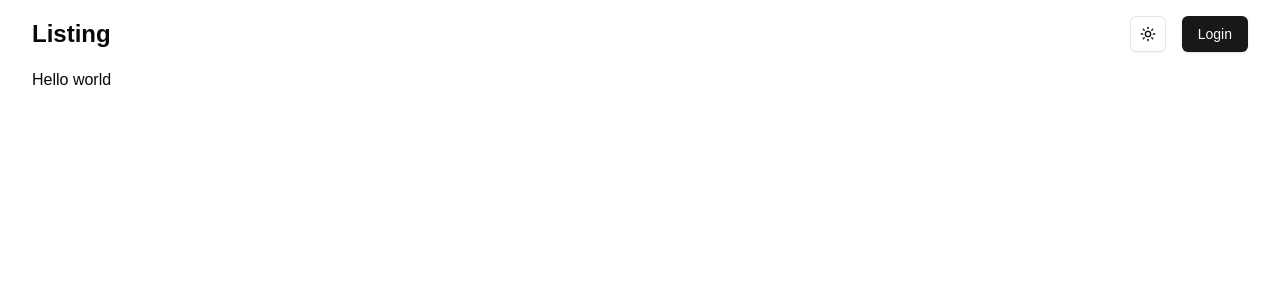
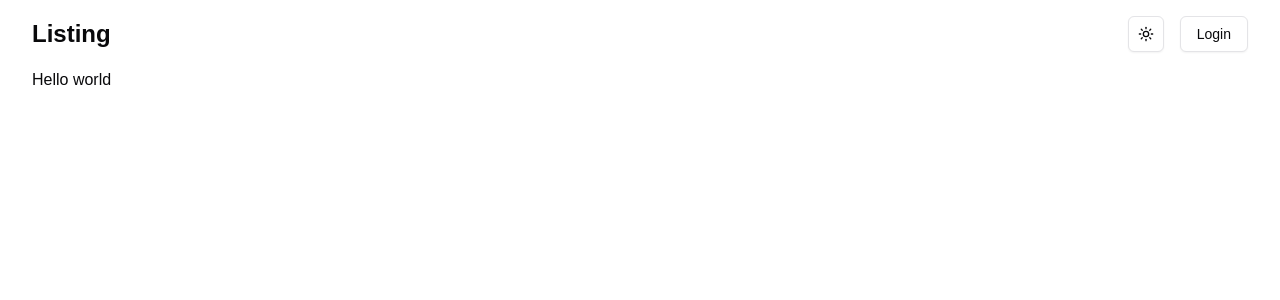
Before and after one commit to yashdev9274/listing, a Next.js app: page / in a window 1280 px wide. Shown: the top 300 px of the page. Built offline with nearby package versions, Linux system fonts and the light colour scheme; no server answers.

Commit message:
Enhance Navbar component with authentication logic for login/logout functionality.

```diff
--- a/components/home/navbar.tsx
+++ b/components/home/navbar.tsx
@@ -1,8 +1,11 @@
 import Link from "next/link";
-import { Button } from "../ui/button";
+import { Button, buttonVariants } from "../ui/button";
 import { ModeToggle } from "./ThemeToggle";
+import { auth, signOut } from "@/app/utils/auth";
 
-export function Navbar(){
+export async function Navbar(){
+
+    const session = await auth()
     return(
         <nav className="flex justify-between items-center py-4">
             <Link href="/">
@@ -10,9 +13,21 @@ export function Navbar(){
             </Link>
             <div className="flex items-center space-x-4">
                 <ModeToggle />
-            <Button>
-                Login
-            </Button>
+                {session?.user ? (<form action = {async()=>{
+                    "use server"
+                    await signOut({
+                        redirectTo: "/",
+                    })
+                }}>
+                    <Button>
+                        Logout
+                    </Button>
+                </form>):(
+                    <Link href="/login" className={buttonVariants({variant: "outline"})}>
+                        Login
+                    </Link>
+                )}
+
             </div>
         </nav>
     );
```
